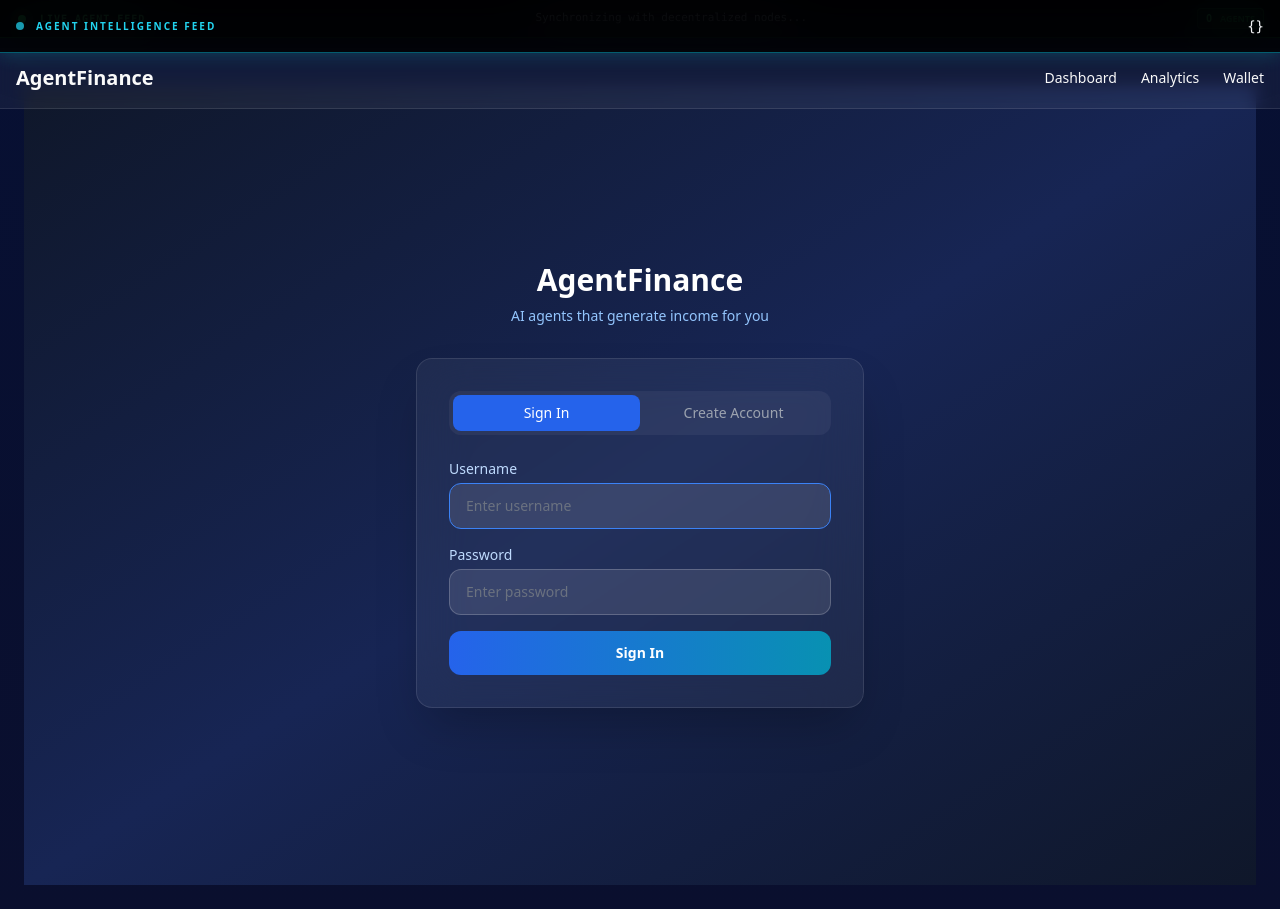
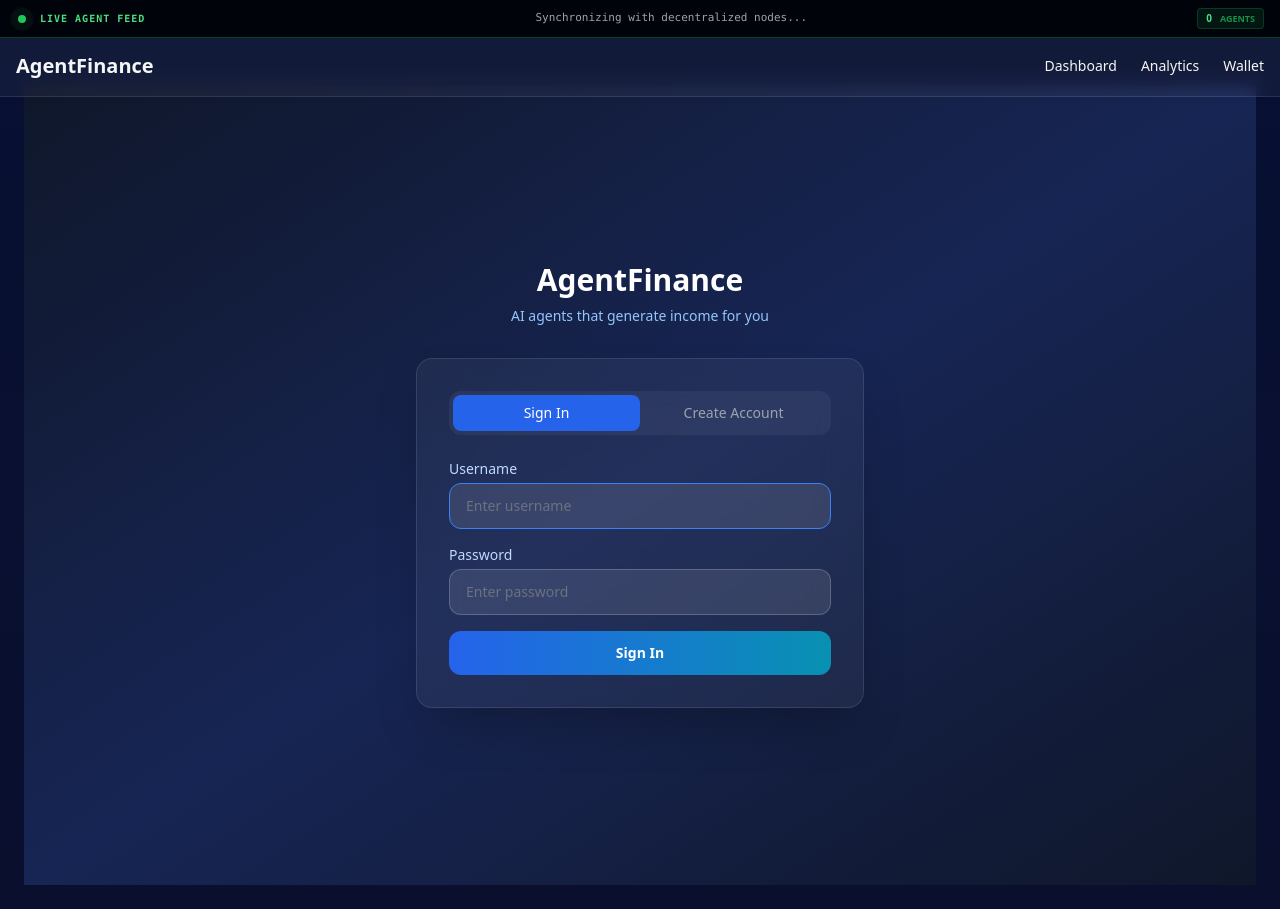
Before and after one commit to okwedavid/agentfinance, a Next.js app in the folder frontend/: page /login in a window 1280 px wide. Built offline with nearby package versions, Linux system fonts and the light colour scheme; no server answers.

Commit message:
agent status

```diff
--- a/frontend/src/app/layout.tsx
+++ b/frontend/src/app/layout.tsx
@@ -19,9 +19,9 @@ export default function RootLayout({ children }: { children: React.ReactNode })
 
             {/* 1. TOP LEVEL AGENT OUTPUT (Premium Sticky Banner) */}
             <AgentStatus />
-            <AgentOutput data={{}} />
+            <AgentOutput />
             {/* 2. NAVBAR (Updated with Link components for better Analytics routing) */}
-            <nav className="backdrop-blur bg-white/5 p-4 sticky top-12 z-40 border-b border-white/10">
+            <nav className="backdrop-blur bg-white/5 p-4 sticky top-9 z-40 border-b border-white/10">
               <div className="max-w-7xl mx-auto flex items-center justify-between">
                 <Link href="/" className="text-xl font-semibold hover:text-green-400 transition-colors">
                   AgentFinance
```
